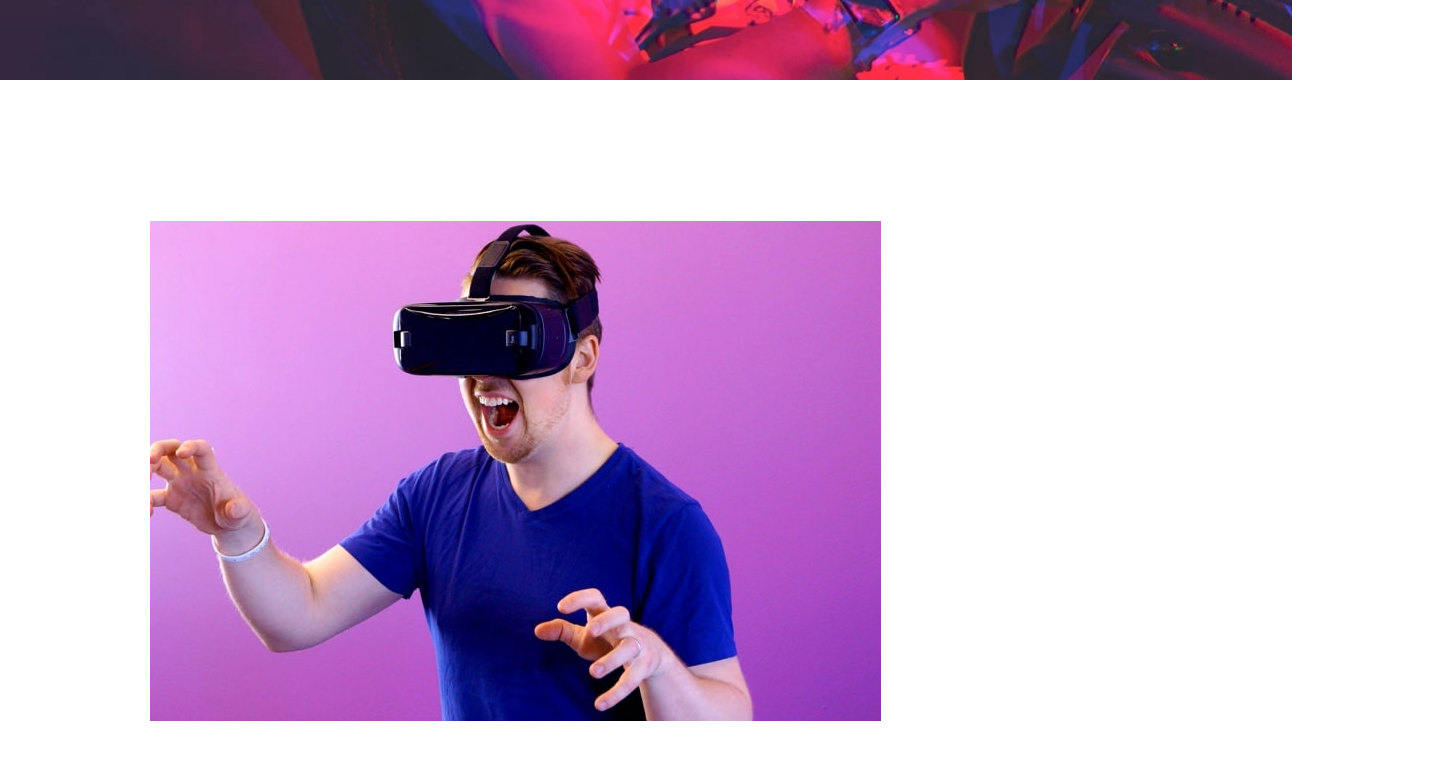
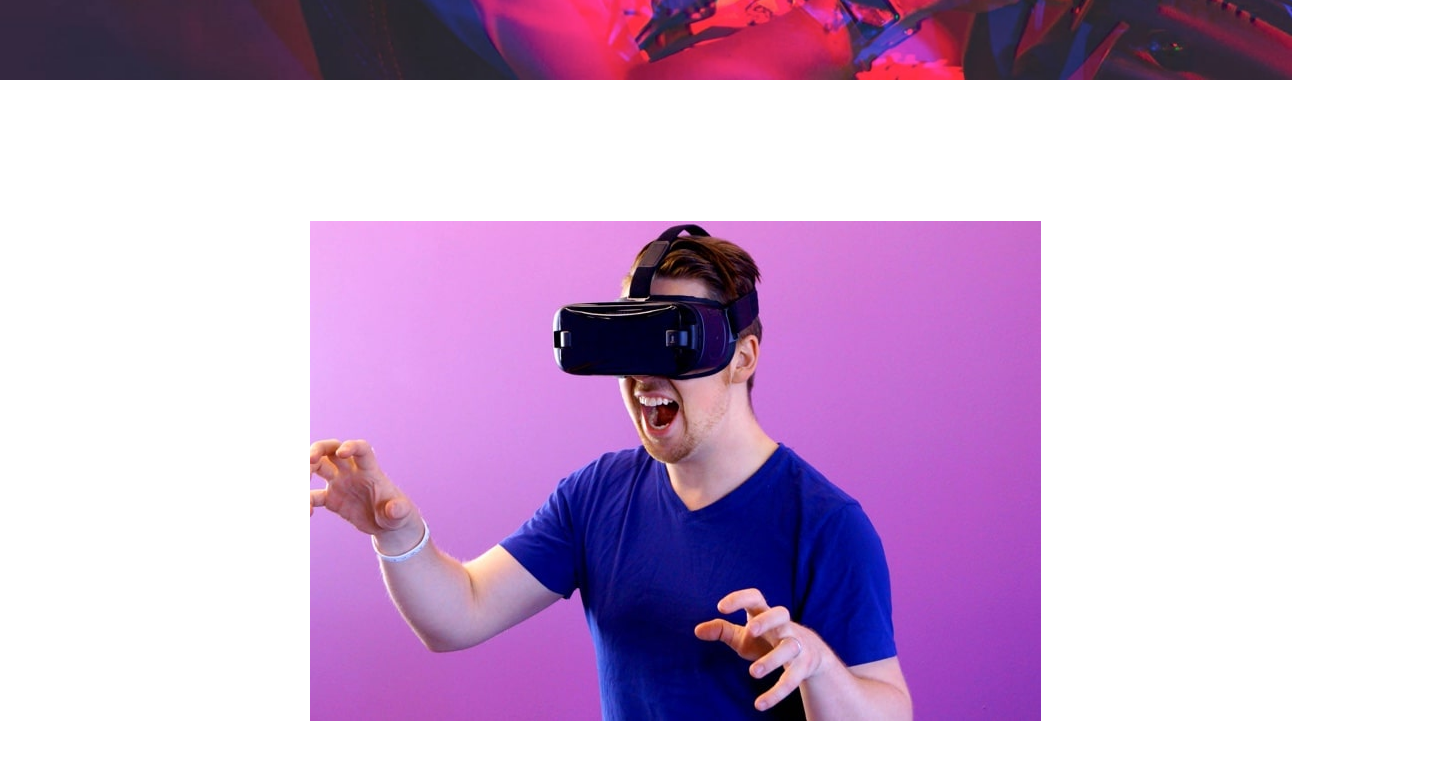
Before and after one commit to jaste111/Frontend-Mentor-Loopstudios-landing-page, a plain HTML site: page index.html in a window 1280 px wide. Shown: the part 509-1280 px from the top of the page, 1442 px wide, since content can reach past the window. Drawn offline with nearby package versions, Linux system fonts and the light colour scheme.

Commit message:
Center company image and description

```diff
--- a/styles.css
+++ b/styles.css
@@ -53,6 +53,8 @@ body {
 
 .middle-section {
   background-color: white;
+  width: 75%;
+  margin: auto;
 }
 
 .vr-user-image {
```
